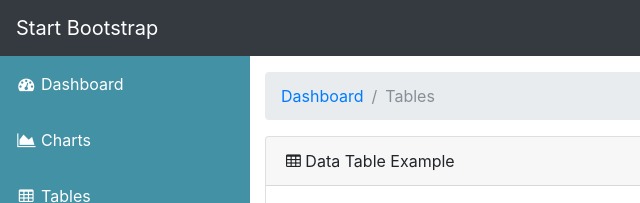
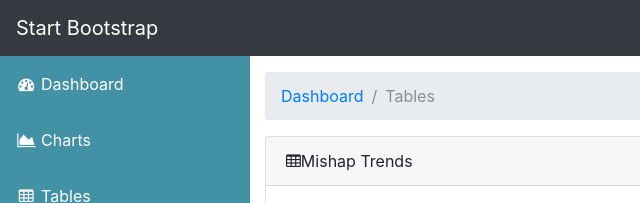
Before and after one commit to ChristopherPineda/LifeSaver, a website with bundled scripts: page tables.html in a window 1280 px wide. Shown: the top 203 px of the page, 0-640 px from the left. Built offline with nearby package versions, Linux system fonts and the light colour scheme.

Commit message:
Name Changes

```diff
--- a/tables.html
+++ b/tables.html
@@ -7,7 +7,7 @@
   <meta name="viewport" content="width=device-width, initial-scale=1, shrink-to-fit=no">
   <meta name="description" content="">
   <meta name="author" content="">
-  <title>SB Admin - Start Bootstrap Template</title>
+  <title>LIFE_Saver - International Cardboard</title>
   <!-- Bootstrap core CSS-->
   <link href="vendor/bootstrap/css/bootstrap.min.css" rel="stylesheet">
   <!-- Custom fonts for this template-->
@@ -233,7 +233,7 @@
       <!-- Example DataTables Card-->
       <div class="card mb-3">
         <div class="card-header">
-          <i class="fa fa-table"></i> Data Table Example</div>
+          <i class="fa fa-table"></i>Mishap Trends</div>
         <div class="card-body">
           <div class="table-responsive">
             <table class="table table-bordered" id="dataTable" width="100%" cellspacing="0">
```
Also changed, not shown: blank.html (+1 -1 lines), cards.html (+1 -1 lines), charts.html (+1 -1 lines), forgot-password.html (+1 -1 lines), login.html (+1 -1 lines), register.html (+1 -1 lines).
